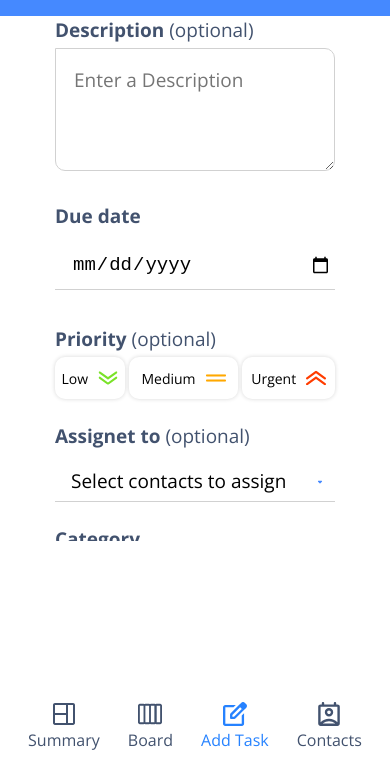
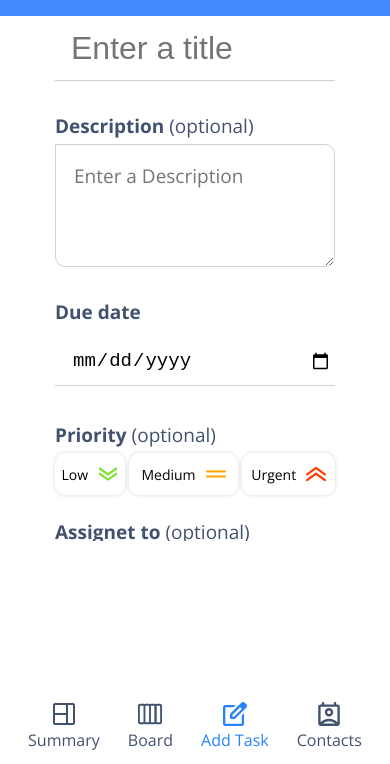
Before and after one commit to Taakeeru/join, a website: page html/add_task.html in a window 390 px wide. Shown: the part 80-844 px from the top of the page. Drawn offline with nearby package versions, Linux system fonts and the light colour scheme; no server answers.

Commit message:
Update add_task.css

```diff
--- a/css/add_task.css
+++ b/css/add_task.css
@@ -574,6 +574,7 @@ body {
   }
   .containAddTask {
     width: 440px;
+    margin-top: 96px;
   }
   .ClearBtn {
     display: none;
```
